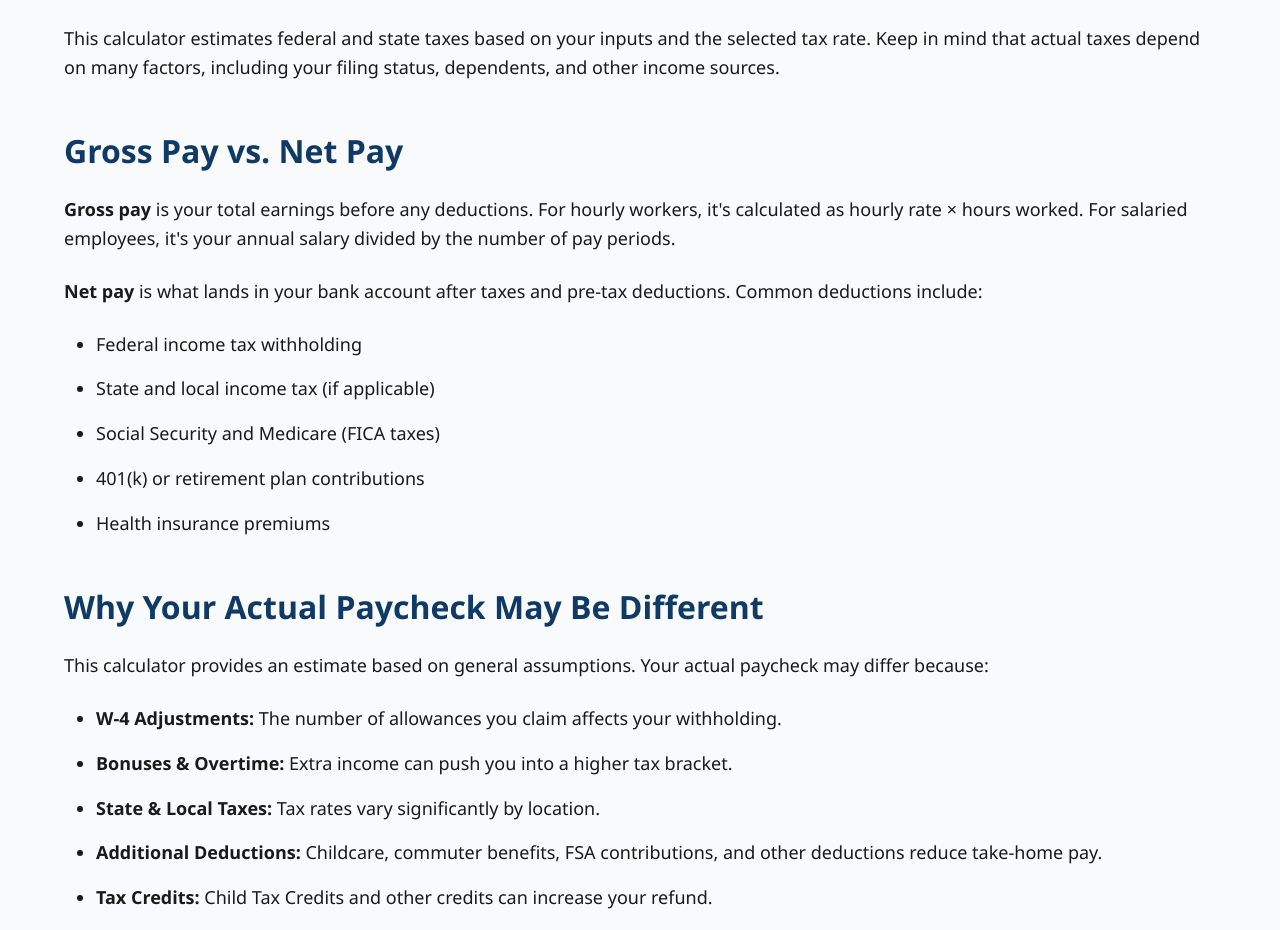
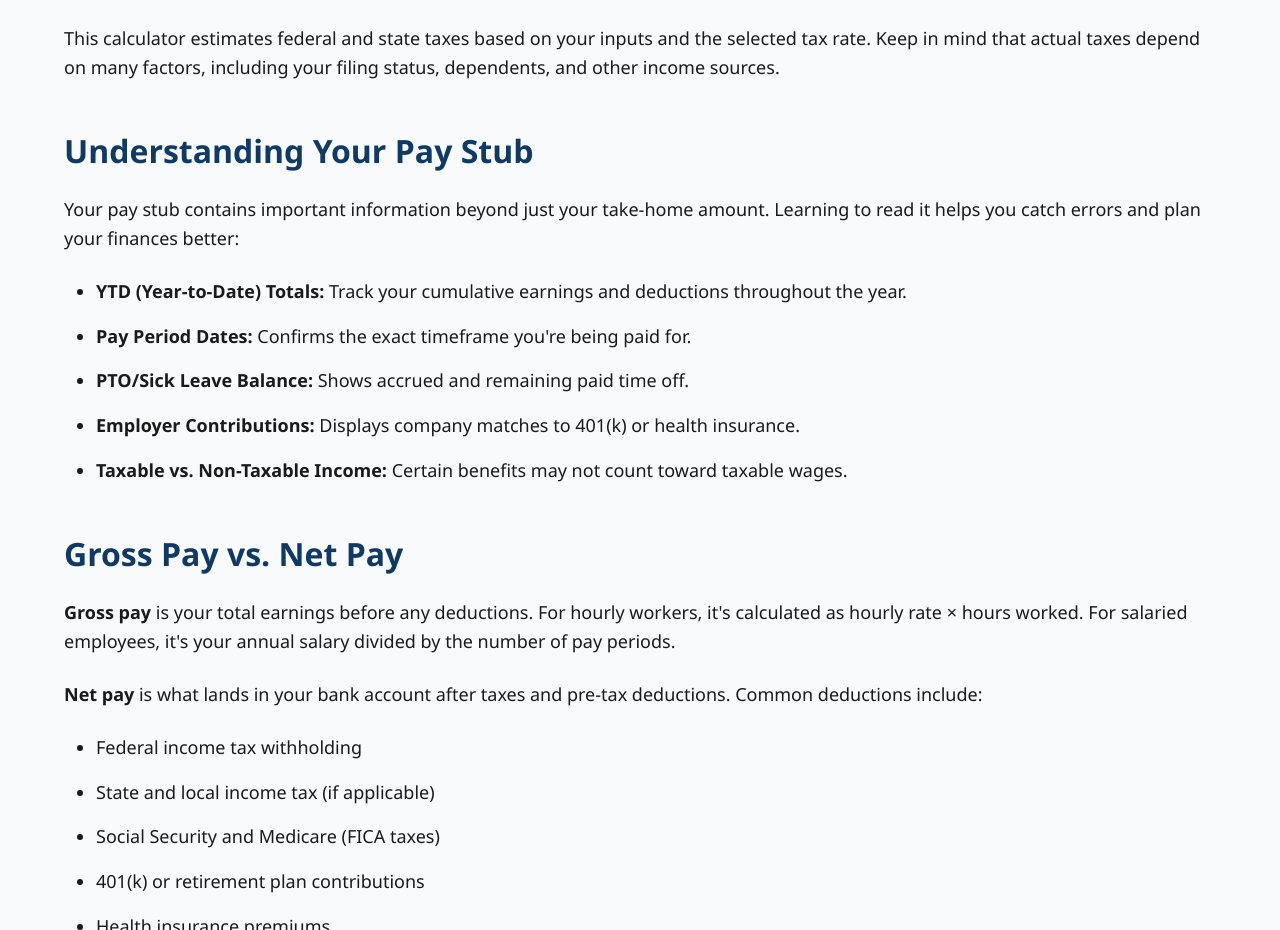
Before and after one commit to travman1993/Take-homepay, a plain HTML site: page index.html in a window 1280 px wide. Shown: the part 2003-2933 px from the top of the page. Drawn offline with Linux system fonts and the light colour scheme.

Commit message:
added helpful content

```diff
--- a/index.html
+++ b/index.html
@@ -196,6 +196,16 @@
 
             <!-- AD SLOT: In-Content -->
 
+            <h2>Understanding Your Pay Stub</h2>
+            <p>Your pay stub contains important information beyond just your take-home amount. Learning to read it helps you catch errors and plan your finances better:</p>
+            <ul>
+                <li><strong>YTD (Year-to-Date) Totals:</strong> Track your cumulative earnings and deductions throughout the year.</li>
+                <li><strong>Pay Period Dates:</strong> Confirms the exact timeframe you're being paid for.</li>
+                <li><strong>PTO/Sick Leave Balance:</strong> Shows accrued and remaining paid time off.</li>
+                <li><strong>Employer Contributions:</strong> Displays company matches to 401(k) or health insurance.</li>
+                <li><strong>Taxable vs. Non-Taxable Income:</strong> Certain benefits may not count toward taxable wages.</li>
+            </ul>
+
             <h2>Gross Pay vs. Net Pay</h2>
             <p><strong>Gross pay</strong> is your total earnings before any deductions. For hourly workers, it's calculated as hourly rate × hours worked. For salaried employees, it's your annual salary divided by the number of pay periods.</p>
             <p><strong>Net pay</strong> is what lands in your bank account after taxes and pre-tax deductions. Common deductions include:</p>
```
